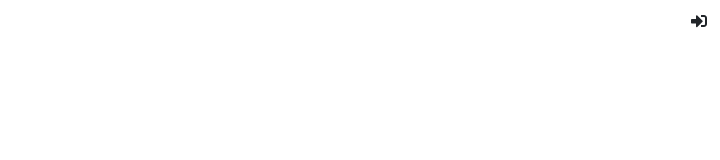
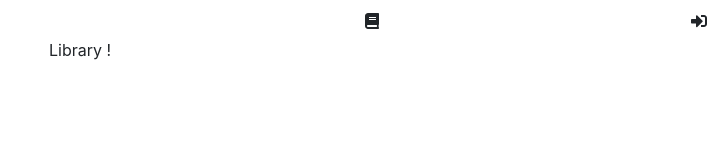
Before and after one commit to ahlinist/tempvs-react, a React (Create React App) app: page /library in a window 1280 px wide. Shown: the top 160 px of the page, without its empty margins (560-1280 px from the left). Built offline with nearby package versions, Linux system fonts and the light colour scheme.

Commit message:
Add library page draft

```diff
--- a/package.json
+++ b/package.json
@@ -3,6 +3,7 @@
   "version": "0.1.0",
   "private": true,
   "dependencies": {
+    "@reach/router": "^1.3.3",
     "@testing-library/jest-dom": "^4.2.4",
     "@testing-library/react": "^9.5.0",
     "@testing-library/user-event": "^7.2.1",
--- a/src/App.css
+++ b/src/App.css
@@ -6,6 +6,12 @@
   text-align: center;
 }
 
+.container {
+  margin: 0px;
+  padding: 0px;
+  max-width: 100%;
+}
+
 .form-group {
   padding: 15px;
 }
--- a/src/App.js
+++ b/src/App.js
@@ -1,12 +1,19 @@
 import React from 'react';
 import 'bootstrap/dist/css/bootstrap.css';
+
+import { Router } from '@reach/router';
+
 import './App.css';
 import Header from './header/Header';
+import LibraryPage from './library/LibraryPage';
 
 function App() {
   return (
     <div className="App">
       <Header />
+      <Router>
+        <LibraryPage path="/library" />
+      </Router>
     </div>
   );
 }
--- a/src/header/HeaderLoggedOut.js
+++ b/src/header/HeaderLoggedOut.js
@@ -1,12 +1,33 @@
 import React, { Component } from 'react';
+
+import Container from 'react-bootstrap/Container'
+import Row from 'react-bootstrap/Row'
+import Col from 'react-bootstrap/Col'
+
+import { Link } from '@reach/router';
+
+import LibraryButton from '../library/LibraryButton';
 import LoginRegisterButton from '../auth/LoginRegisterButton';
 
 class HeaderLoggedOut extends Component {
   render() {
     return (
-      <div className="Header">
-        <LoginRegisterButton />
-      </div>
+      <Container>
+        <Row className="show-grid">
+          <Col sm={3}>
+          </Col>
+          <Col sm={6}>
+            <Link to="/library">
+              <LibraryButton />
+            </Link>
+          </Col>
+          <Col sm={2}>
+          </Col>
+          <Col sm={1}>
+            <LoginRegisterButton />
+          </Col>
+        </Row>
+      </Container>
     );
   }
 }
--- /dev/null
+++ b/src/library/LibraryButton.js
@@ -0,0 +1,17 @@
+import React, { Component } from 'react';
+
+import { FaBook } from 'react-icons/fa';
+
+import Button from 'react-bootstrap/Button';
+
+class LibraryButton extends Component {
+  render() {
+    return (
+      <Button className="float-sm-right" variant="default">
+        <FaBook/>
+      </Button>
+    );
+  }
+}
+
+export default LibraryButton;
--- /dev/null
+++ b/src/library/LibraryPage.js
@@ -0,0 +1,13 @@
+import React, { Component } from 'react';
+
+class LibraryPage extends Component {
+  render() {
+    return (
+      <div>
+        Library !
+      </div>
+    );
+  }
+}
+
+export default LibraryPage;
```
Also changed, not shown: 1 other file (tests, documents, lock files or other folders).
